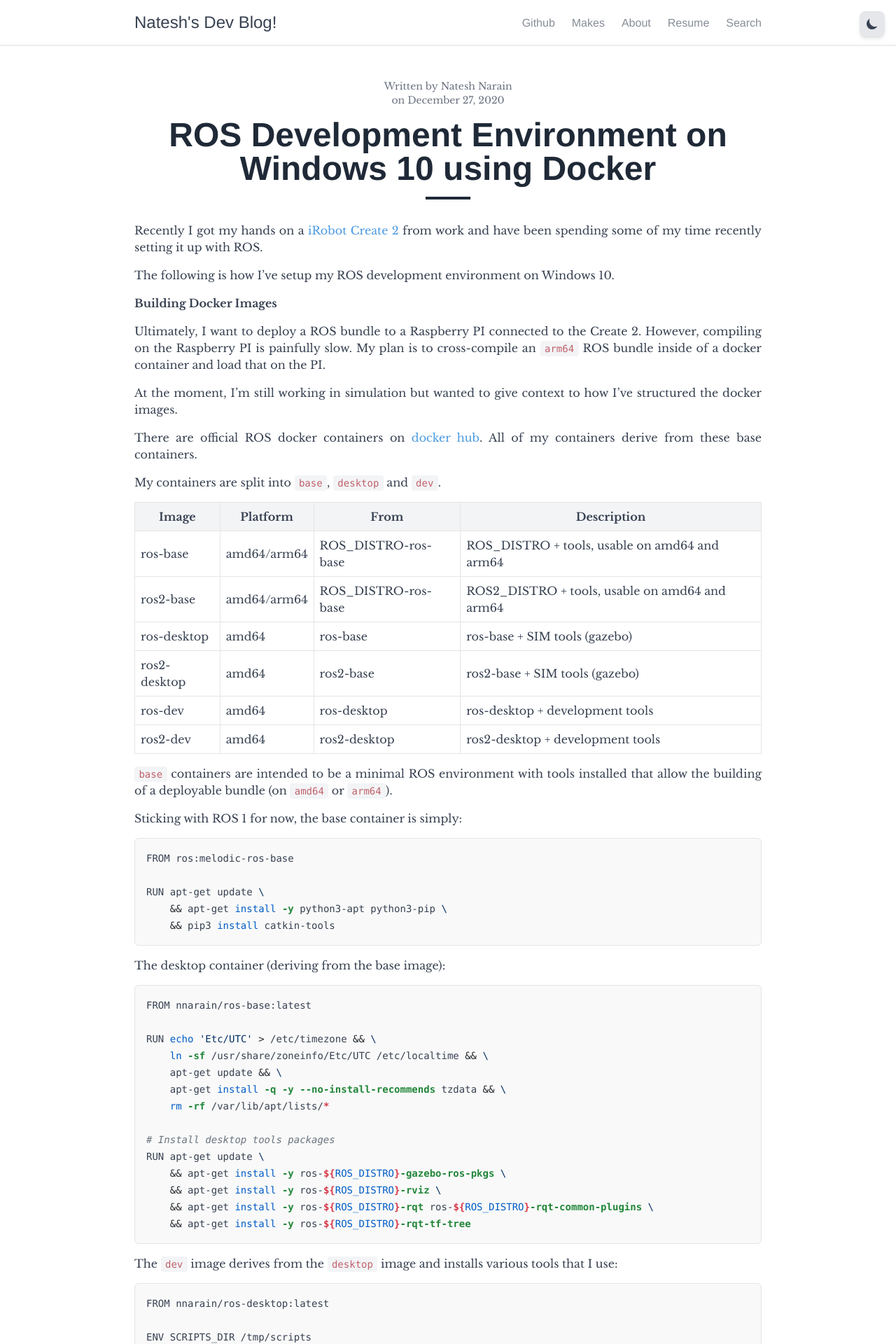
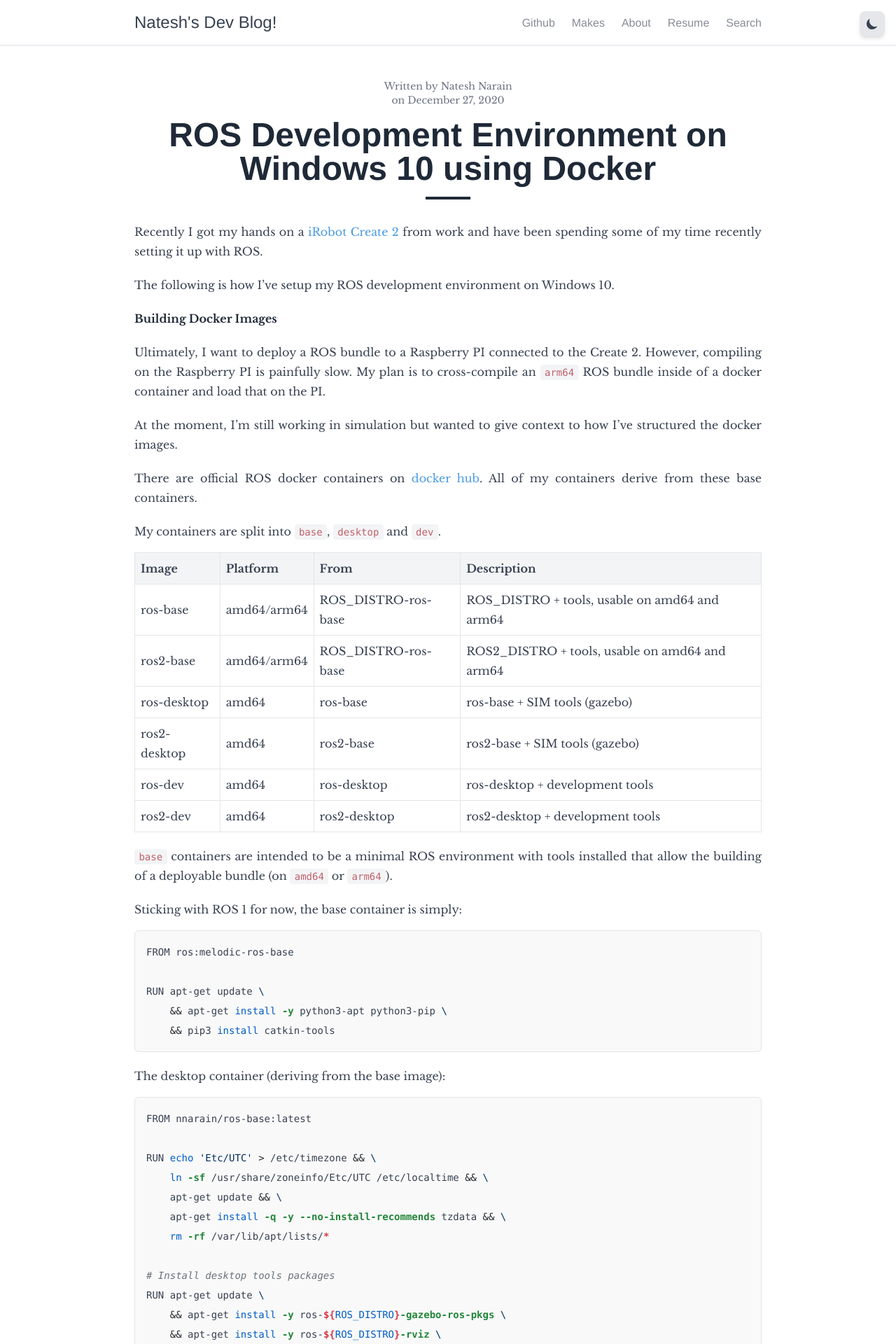
Before and after one commit to nnarain/nnarain.github.io, a Jekyll site: the page built from _posts/2020-12-27-ROS Development Environment on Windows 10 using Docker.md, in a window 1280 px wide. Shown: the top 1920 px of the page at 70% size. Built offline with Jekyll 4.4.1, drawn with Linux system fonts in a browser that asks for light colours; nearby versions of some CDN libraries.

Commit message:
Fix about page typography and spacing
Co-authored-by: nnarain <8395093+nnarain@users.noreply.github.com>

```diff
--- a/static/css/custom.css
+++ b/static/css/custom.css
@@ -38,3 +38,150 @@
 a {
   text-decoration: none !important;
 }
+
+/* Prose styling for better readability */
+.prose {
+  color: #374151;
+  line-height: 1.75;
+}
+
+.dark .prose {
+  color: #d1d5db;
+}
+
+.prose h1, .prose h2, .prose h3, .prose h4, .prose h5, .prose h6 {
+  color: #1f2937;
+  font-family: 'Helvetica Neue', Helvetica, Arial, sans-serif;
+  font-weight: 700;
+  margin-top: 2rem;
+  margin-bottom: 1rem;
+  line-height: 1.25;
+}
+
+.dark .prose h1, .dark .prose h2, .dark .prose h3, .dark .prose h4, .dark .prose h5, .dark .prose h6 {
+  color: #e5e7eb;
+}
+
+.prose h1 {
+  font-size: 2.25rem;
+}
+
+.prose h2 {
+  font-size: 1.875rem;
+}
+
+.prose h3 {
+  font-size: 1.5rem;
+}
+
+.prose p {
+  margin-bottom: 1.25rem;
+  margin-top: 1.25rem;
+}
+
+.prose ul, .prose ol {
+  margin-top: 1.25rem;
+  margin-bottom: 1.25rem;
+  padding-left: 1.75rem;
+}
+
+.prose li {
+  margin-top: 0.5rem;
+  margin-bottom: 0.5rem;
+}
+
+.prose a {
+  color: #4a9ae1;
+  text-decoration: none;
+}
+
+.prose a:hover {
+  text-decoration: underline;
+}
+
+.prose strong {
+  font-weight: 700;
+  color: #1f2937;
+}
+
+.dark .prose strong {
+  color: #e5e7eb;
+}
+
+.prose img {
+  display: block;
+  margin: 1.5rem 0;
+  max-width: 100%;
+  border-radius: 0.375rem;
+}
+
+.prose blockquote {
+  border-left: 0.25rem solid #e5e5e5;
+  color: #6b7280;
+  margin: 1.5rem 0;
+  padding: 0.75rem 1.5rem;
+  font-style: italic;
+}
+
+.dark .prose blockquote {
+  border-left-color: #4b5563;
+  color: #9ca3af;
+}
+
+.prose code {
+  background-color: #f3f4f6;
+  color: #bf616a;
+  padding: 0.2rem 0.4rem;
+  border-radius: 0.25rem;
+  font-size: 0.875em;
+}
+
+.dark .prose code {
+  background-color: #1f2937;
+  color: #f87171;
+}
+
+.prose pre {
+  background-color: #f9f9f9;
+  border: 1px solid #e5e5e5;
+  padding: 1rem;
+  overflow-x: auto;
+  margin: 1.5rem 0;
+  border-radius: 0.375rem;
+}
+
+.dark .prose pre {
+  background-color: #1f2937;
+  border-color: #374151;
+}
+
+.prose pre code {
+  background-color: transparent;
+  padding: 0;
+  color: inherit;
+}
+
+.prose table {
+  width: 100%;
+  border-collapse: collapse;
+  margin: 1.5rem 0;
+}
+
+.prose th, .prose td {
+  border: 1px solid #e5e5e5;
+  padding: 0.75rem;
+}
+
+.dark .prose th, .dark .prose td {
+  border-color: #4b5563;
+}
+
+.prose th {
+  background-color: #f3f4f6;
+  font-weight: 600;
+  text-align: left;
+}
+
+.dark .prose th {
+  background-color: #374151;
+}
```
Also changed, not shown: about.md (+7 -2 lines).
